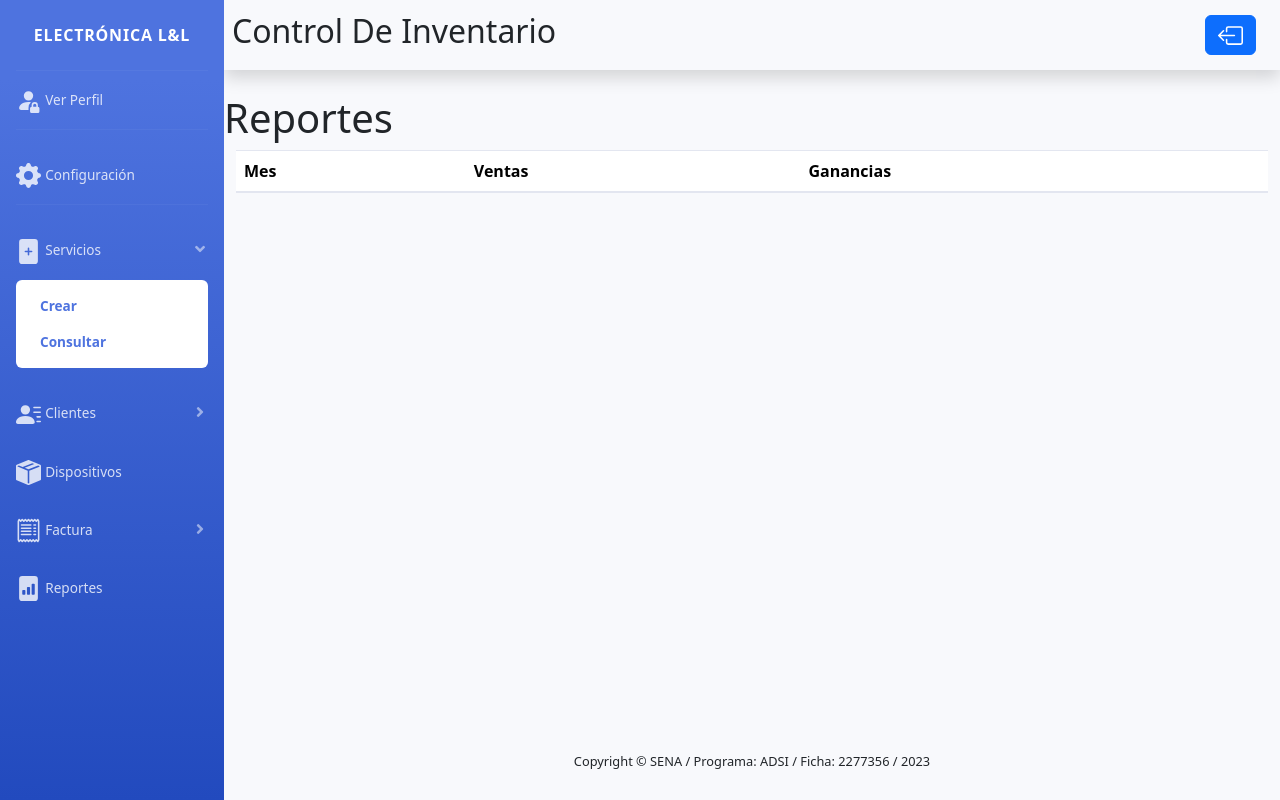
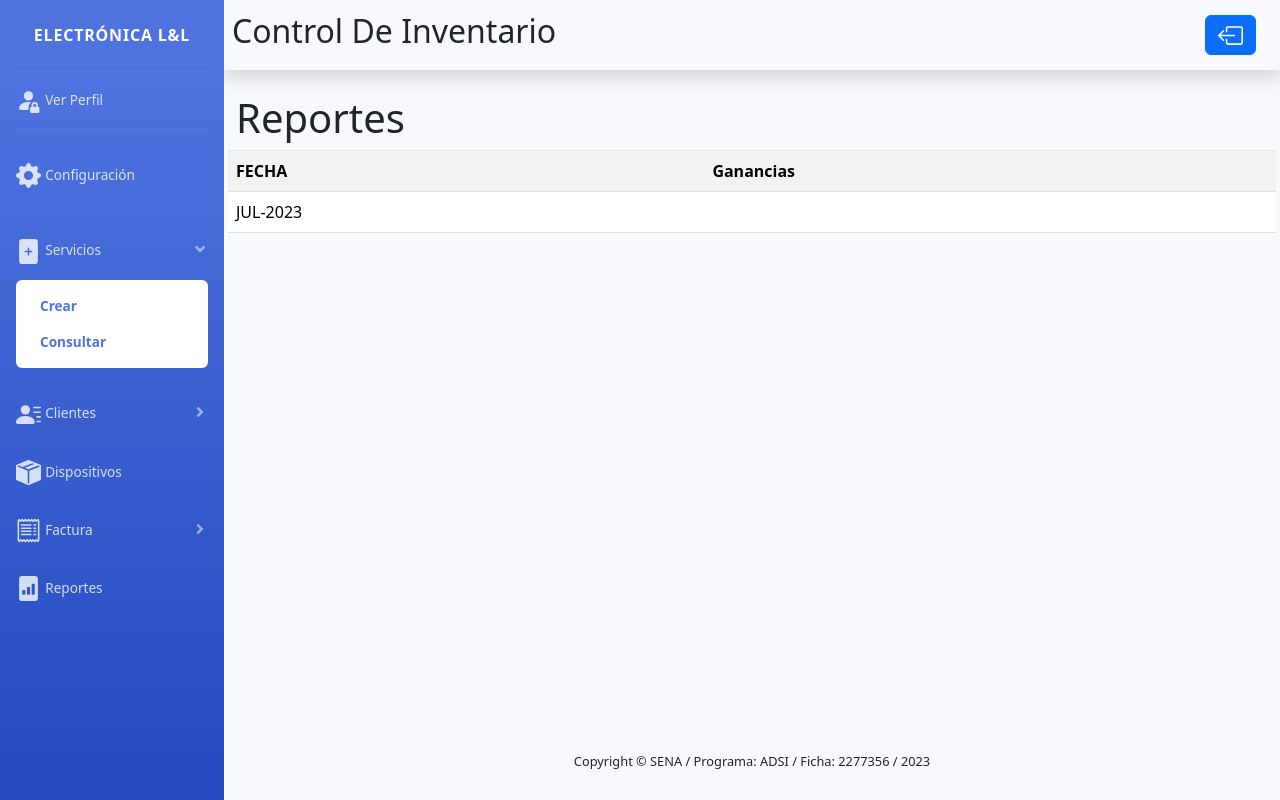
Before and after one commit to cristian200244/proyecto_inventario, a PHP site: page /proyecto_inventario/views/reportes/index.php in a window 1280 px wide. Run offline with PHP 8.4, Linux system fonts and the light colour scheme; data comes from the database, SQL or seed files in the repository; tables that the repository leaves empty hold one stand-in row (values such as "Sample post"); lists and menus that the app fills with data are empty; some libraries are stand-ins or nearby versions.

Commit message:
actualizacion

```diff
--- a/models/facturaModel.php
+++ b/models/facturaModel.php
@@ -5,7 +5,8 @@ require_once 'conexionModel.php';
 
 
 
-class Factura{
+class Factura
+{
     private $id;
     private $persona;
     private $codigo;
@@ -98,6 +99,18 @@ class Factura{
             die($e->getMessage());
         }
     }
+
+    public function ganancias()
+    {
+
+        $sql = 'SELECT MONTH(06) AS mes, YEAR(2023) AS anio, SUM(total) AS GANACIAS
+                FROM facturas
+                GROUP BY MONTH(fecha), YEAR(fecha)';
+        $prepare = $this->database->conexion()->prepare($sql);
+        $result = $prepare->fetchAll(PDO::FETCH_ASSOC);
+
+        return $result;
+    }
     public function getPersona()
     {
         return $this->persona;
@@ -146,6 +159,4 @@ class Factura{
     {
         return $this->total;
     }
-
-
 }
--- a/views/facturas/create.php
+++ b/views/facturas/create.php
@@ -15,7 +15,7 @@ $registro_servicios = $servicio->getAll();
 $tipo_dispositivos = new Dispositivos();
 $registro_tipo_dispositivos = $tipo_dispositivos->getAll();
 
-$fecha = date('y-m-d');
+$fecha = date('d-M-Y');
 ?>
 <div class="container-fluid">
 
--- a/views/reportes/index.php
+++ b/views/reportes/index.php
@@ -1,41 +1,35 @@
 <?php
 include_once(__DIR__ . "../../../config/config.example.php");
 include_once(BASE_DIR . '../../views/main/partials/header.php');
-require_once '../../models/clienteModel.php';
+require_once '../../models/facturaModel.php';
+
+$datos = new Factura();
+$registro = $datos->getAll();
 
 
+
+
+
+$fecha = date('M-Y');
 ?>
-<!DOCTYPE html>
-<html lang="es">
 
-<head>
-    <meta charset="UTF-8">
-    <meta http-equiv="X-UA-Compatible" content="IE=edge">
-    <meta name="viewport" content="width=device-width, initial-scale=1.0">
-
-</head>
-
-<body>
+<div class="container-fluid">
     <h1>Reportes</h1>
-    <div class="container-fluid">
+    <form class="row g-3" action="../../controller/facturaController.php?c=2" method="post">
         <table class="table table-striped">
-        <thead>
             <tr>
-                <th scope="col">Mes</th>
-                <th scope="col">Ventas</th>
-                <th scope="col">Ganancias</th>
+                <th>FECHA</th>
+                <th>Ganancias</th>
             </tr>
-        </thead>
-        <tbody>
-
+            <tr>
+                <td><?= $fecha ?></td>
+                <td><?php ['GANANCIAS']; ?></td>
+            </tr>
+        </table>
         </tbody>
         </table>
+    </form>
 </div>
-</body>
-
-</html>
-
-
 <?php
 include_once(BASE_DIR . '../../views/main/partials/footer.php');
 ?>
```
Also changed, not shown: controller/facturaController.php (+20 -0 lines). Lines whose indentation alone changed are shown as unchanged.
